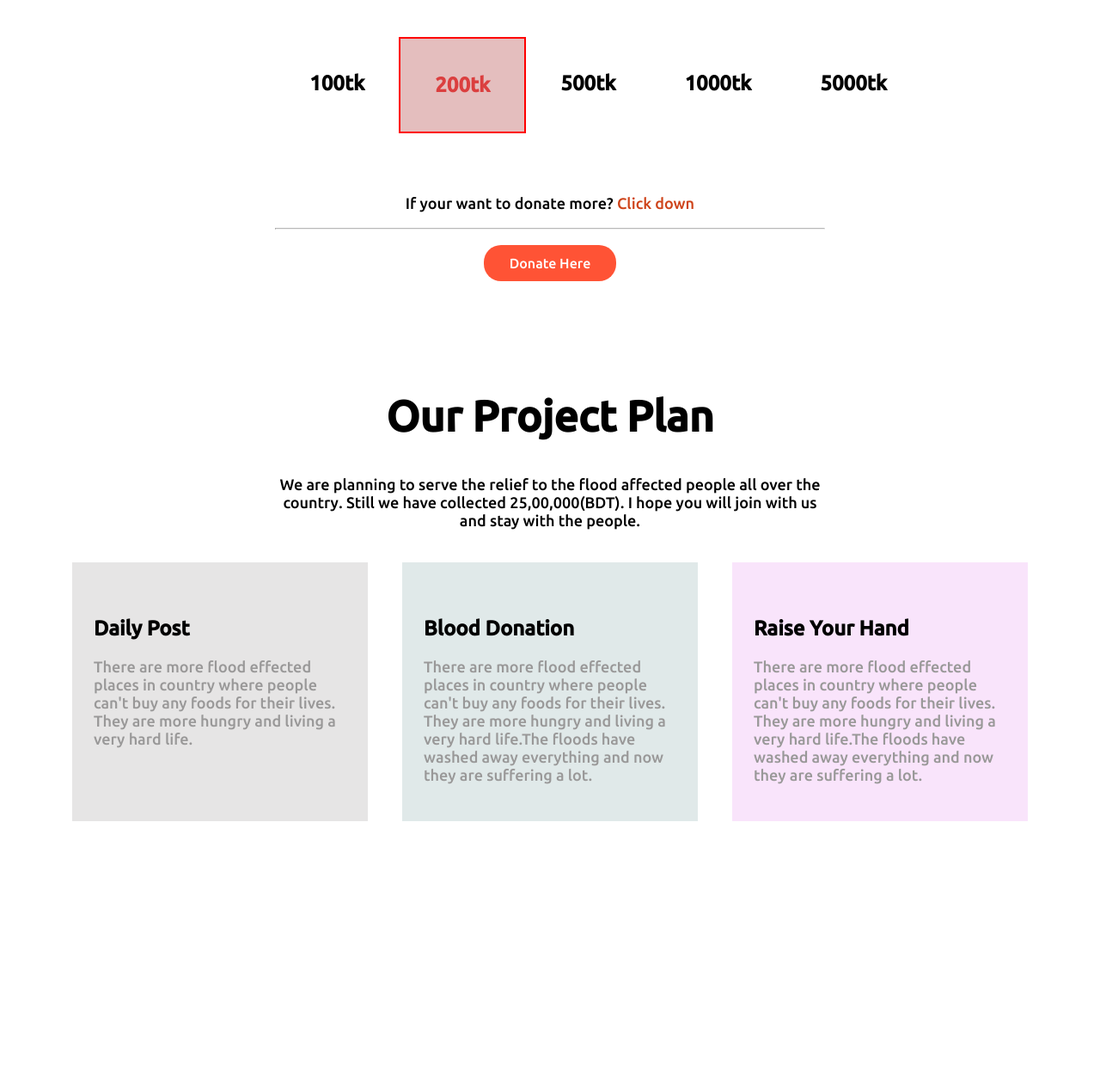
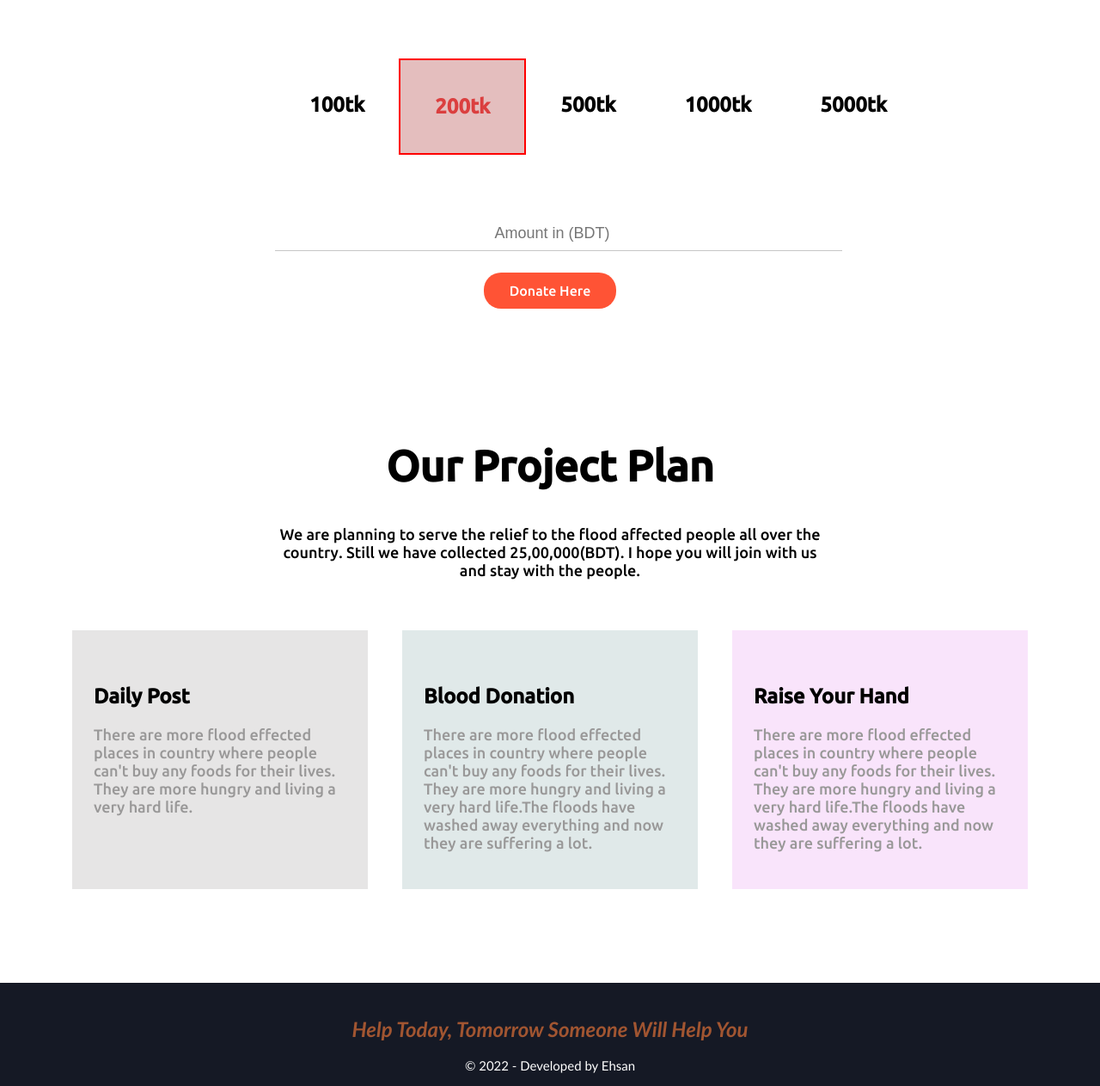
Before and after one commit to EhsanEIK/donate-relief-website, a plain HTML site: page index.html in a window 1280 px wide. Shown: the part 897-2160 px from the top of the page at 86% size. Before the commit the page ends 1872 px from the top, so only its background shows below. Drawn offline with Linux system fonts and the light colour scheme.

Commit message:
Footer Added

```diff
--- a/css/style.css
+++ b/css/style.css
@@ -16,7 +16,19 @@ p {
 }
 
 section {
-    margin-top: 10%;
+    margin-top: 12%;
+}
+
+input {
+    width: 100%;
+    height: 20px;
+    margin-bottom: 15px;
+    padding: 10px;
+    text-align: center;
+    font-size: 18px;
+    border-style: none;
+    border-bottom: 1px solid rgba(184, 184, 184, 0.8);
+    outline: none;
 }
 
 #top-section-content-top-margin {
@@ -69,6 +81,10 @@ section {
     color: rgb(206, 67, 25);
 }
 
+.blue-color {
+    color: rgb(161, 85, 49);
+}
+
 .donate-amount-section {
     display: flex;
     margin-top: 4%;
@@ -85,14 +101,11 @@ section {
     color: rgb(219, 63, 63);
 }
 
-hr {
-    border-top: 1px solid rgb(185, 185, 185);
-}
-
 .card-body {
     display: flex;
     margin-left: 5%;
     margin-right: 5%;
+    margin-top: 3%;
 }
 
 .card-body div {
@@ -104,3 +117,21 @@ hr {
 .card-body p {
     color: rgb(153, 152, 152);
 }
+
+footer {
+    background-color: rgb(21, 25, 37);
+    width: 100%;
+    position: absolute;
+    margin-top: 7%;
+    font-family: 'Trebuchet MS', 'Lucida Sans Unicode', 'Lucida Grande', 'Lucida Sans', Arial, sans-serif;
+    font-style: italic;
+}
+
+footer div {
+    margin-top: 3%;
+}
+
+footer p {
+    font-size: 15px;
+    font-style: normal;
+}
--- a/index.html
+++ b/index.html
@@ -33,8 +33,8 @@
             <h2>5000tk</h2>
         </div>
         <div class="common-content-style">
-            <p>If your want to donate more?<span class="orange-color"> Click down</span></p>
-            <hr>
+            <input type="number" placeholder="Amount in (BDT)">
+            <br>
             <a href="#" class="link-btn">Donate Here</a>
         </div>
     </section>
@@ -62,5 +62,11 @@
         </div>
     </section>
 </body>
+<footer>
+    <div class="common-content-style">
+        <h2 class="blue-color">Help Today, Tomorrow Someone Will Help You</h2>
+        <p class="white-color">&copy; 2022 - Developed by Ehsan</p>
+    </div>
+</footer>
 
 </html>
```
